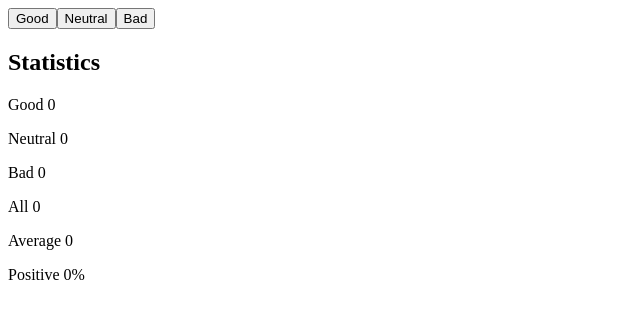
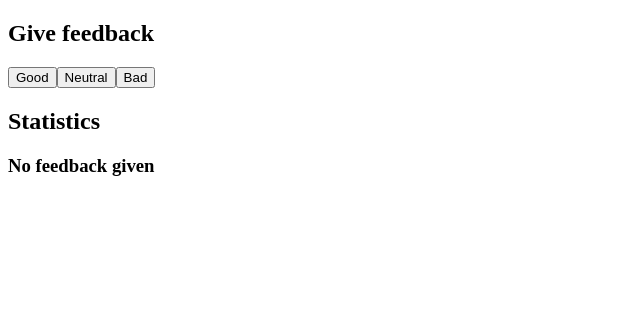
Before and after one commit to Sanwicklith/part_1, a React (Vite) app: page / in a window 1280 px wide. Shown: the top 318 px of the page, without its empty margins (0-640 px from the left). Built offline with nearby package versions, Linux system fonts and the light colour scheme.

Commit message:
exercise_1.9

```diff
--- a/src/App.jsx
+++ b/src/App.jsx
@@ -11,6 +11,7 @@ const App = () => {
   const positive = (good / all) * 100;
   return (
     <div>
+      <h2>Give feedback</h2>
       <div className="btn-container">
         <button onClick={() => setGood(good + 1)}>Good</button>
         <button onClick={() => setNeutral(neutral + 1)}>Neutral</button>
--- a/src/Statistics.jsx
+++ b/src/Statistics.jsx
@@ -2,6 +2,7 @@ const Statistics = ({ all, positive, avg, good, neutral, bad }) => {
   return (
     <div>
       <h2>Statistics</h2>
+      {all ? (
         <div>
           <p>Good {good}</p>
           <p>Neutral {neutral} </p>
@@ -10,6 +11,9 @@ const Statistics = ({ all, positive, avg, good, neutral, bad }) => {
           <p>Average {avg ? avg : 0} </p>
           <p>Positive {positive ? positive : 0}% </p>
         </div>
+      ) : (
+        <h3>No feedback given</h3>
+      )}
     </div>
   );
 };
```
Lines whose indentation alone changed are shown as unchanged.
